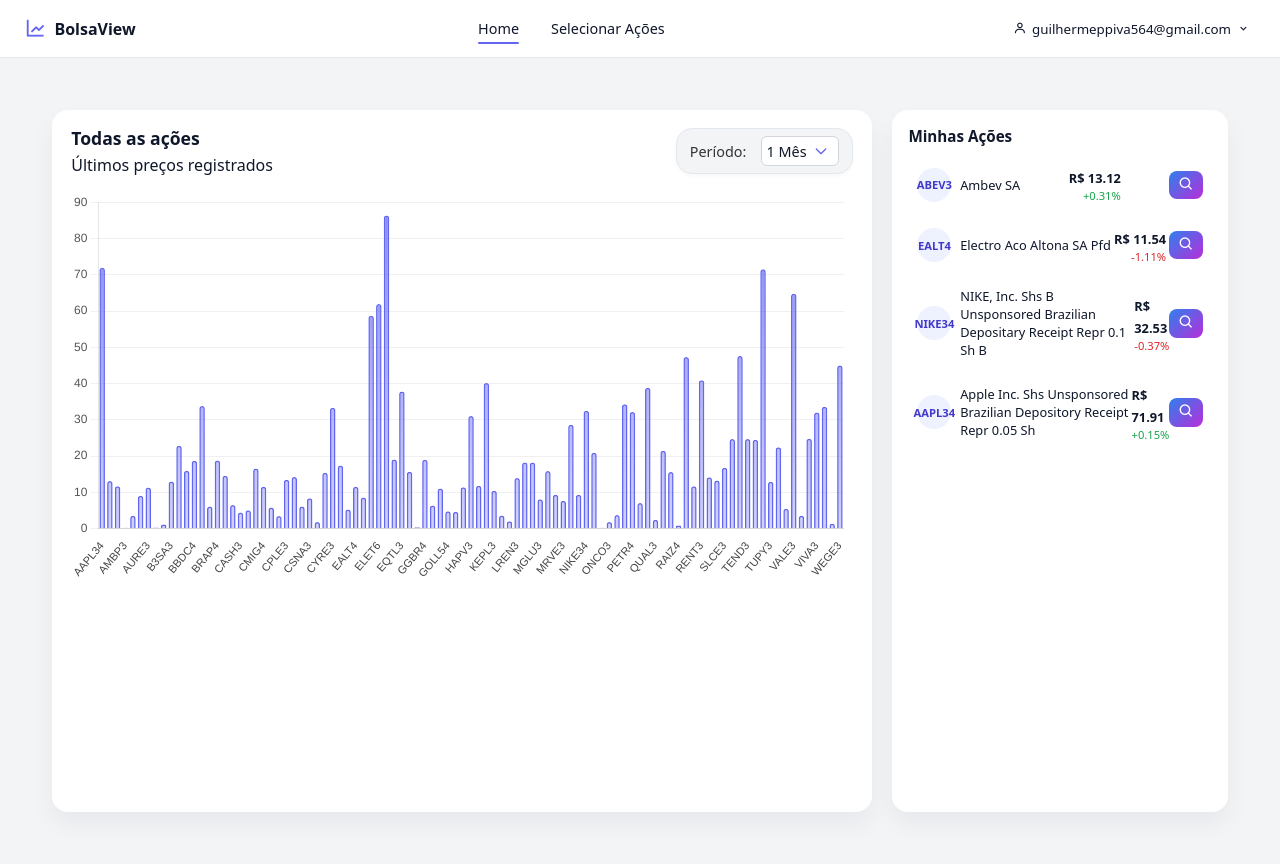
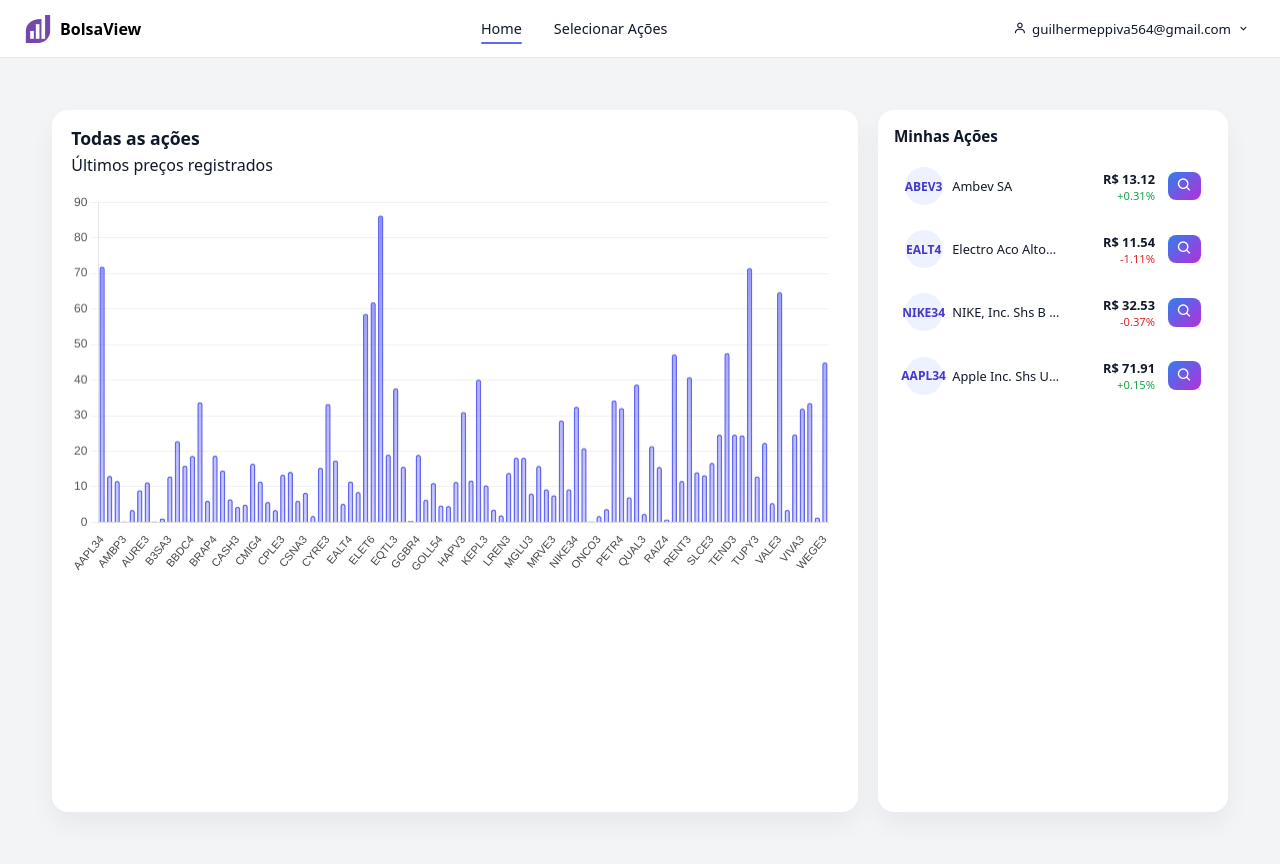
Before and after one commit to Gu1lherme09/RabbitMQ-Mercado-de-acoes, a Django app: page /home/ in a window 1280 px wide. Run offline with Django 4.2, Linux system fonts and the light colour scheme; a user stored in the database is signed in; data comes from the database, SQL or seed files in the repository; both versions use the stored data as it was after the commit.

Commit message:
segunda versão

```diff
--- a/Consultor_bolsa/view.py
+++ b/Consultor_bolsa/view.py
@@ -5,7 +5,7 @@ from django.shortcuts import redirect, get_object_or_404
 from django.views.decorators.http import require_POST,require_GET
 from django.http import JsonResponse
 
-from tela_cadastro.models import Acao, AcaoHistorico, Monitoramento
+from tela_cadastro.models import Acao, AcaoHistorico, Monitoramento, Usuario
 
 @login_required(login_url='login')
 def home(request):
@@ -20,7 +20,15 @@ def home(request):
 @login_required(login_url='login')
 def consultar_acoes(request):
     acoes = Acao.objects.all()
-    return render(request,'consultar/consultar.html',{'acoes': acoes})
+     # pega os IDs das ações já monitoradas por este usuário
+    monitoradas_ids = Monitoramento.objects.filter(usuario=request.user).values_list('acao_id', flat=True)
+
+    ctx = {
+        'acoes': acoes,
+        'monitoradas_ids': monitoradas_ids,
+    }
+
+    return render(request,'consultar/consultar.html',ctx)
 
 @require_POST
 @login_required
--- a/static/css/base.css
+++ b/static/css/base.css
@@ -90,3 +90,33 @@ body {
 .page-content {
   padding: 2rem;
 }
+
+.logo {
+  display: flex;
+  align-items: center;
+  gap: 0.5rem;
+  font-weight: 600;
+  color: #000; /* texto preto */
+  text-decoration: none;
+  transition: transform 0.2s ease, color 0.2s ease;
+}
+
+.logo img {
+  width: 28px;
+  height: 28px;
+}
+
+.logo span {
+  color: #000; /* garante que o texto fique preto */
+}
+
+.logo:hover {
+  text-decoration: none;
+  text-underline-offset: 4px;
+  transform: scale(1.03); /* leve zoom elegante */
+}
+
+/* opcional: evita mudar a cor da logo mesmo no hover */
+.logo:hover span {
+   color: #6366f1; /* igual ao hover dos links principais */
+}
--- a/static/css/home/home.css
+++ b/static/css/home/home.css
@@ -130,66 +130,92 @@
     .indice-list {
         display: flex;
         flex-direction: column;
-        gap: .45rem;
+        gap: 0.45rem;
         flex: 1;
-        overflow-y: auto
+        overflow-y: auto;
     }
 
+    /* Cada item */
     .indice-item {
         display: flex;
         align-items: center;
         justify-content: space-between;
-        padding: .45rem .5rem;
-        border-radius: .6rem;
+        gap: 0.8rem;
+        padding: 0.5rem 0.6rem;
+        border-radius: 0.6rem;
+        border: 1px solid transparent;
         cursor: pointer;
-        border: 1px solid transparent;
+        transition: background 0.15s ease, border-color 0.15s ease;
     }
 
     .indice-item:hover {
         background: #f8fafc;
-        border-color: #e2e8f0
+        border-color: #e2e8f0;
     }
 
+    /* Lado esquerdo (símbolo + nome) */
     .indice-left {
         display: flex;
         align-items: center;
-        gap: .55rem
+        gap: 0.6rem;
+        flex: 1 1 auto;
+        /* ocupa o espaço restante */
+        min-width: 0;
+        /* evita quebra estranha */
     }
 
     .badge {
-        width: 34px;
-        height: 34px;
-        border-radius: 9999px;
+        width: 38px;
+        height: 38px;
+        border-radius: 50%;
         background: #eef2ff;
         display: flex;
         align-items: center;
         justify-content: center;
         font-weight: 600;
-        font-size: .7rem;
-        color: #4338ca
+        font-size: 0.75rem;
+        color: #4338ca;
+        flex-shrink: 0;
     }
 
     .name {
-        font-size: .8rem
+        font-size: 0.8rem;
+        color: #111827;
+        white-space: nowrap;
+        overflow: hidden;
+        text-overflow: ellipsis;
+        max-width: 110px;
+    }
+
+    /* Lado direito (valor e variação) */
+    .indice-right {
+        display: flex;
+        flex-direction: column;
+        align-items: flex-end;
+        /* alinha à direita */
+        min-width: 80px;
+        text-align: right;
     }
 
     .price {
         font-weight: 600;
-        font-size: .8rem
+        font-size: 0.8rem;
+        color: #111827;
     }
 
     .var {
-        font-size: .7rem;
+        font-size: 0.7rem;
         text-align: right;
-        display: block
+        display: block;
+        width: 100%;
     }
 
     .var.up {
-        color: #16a34a
+        color: #16a34a;
     }
 
     .var.down {
-        color: #dc2626
+        color: #dc2626;
     }
 
     .empty {
--- a/templates/consultar/consultar.html
+++ b/templates/consultar/consultar.html
@@ -60,6 +60,7 @@
           <td>{{ acao.volume|floatformat:0|intcomma }}</td>
           <td>R$ {{ acao.market_cap|floatformat:2|intcomma }}</td>
           <td>{{ acao.setor|default:"—" }}</td>
+          {% if acao.id not in monitoradas_ids %}
           <td>
             <button
               type="button"
@@ -70,6 +71,7 @@
               +
             </button>
           </td>
+          {% endif %}
         </tr>
         {% empty %}
         <tr><td colspan="8" class="no-data">Nenhuma ação cadastrada.</td></tr>
--- a/templates/home/home.html
+++ b/templates/home/home.html
@@ -12,7 +12,7 @@
         <h2>Todas as ações</h2>
         <p><span class="up"></span></p>
       </div>
-      <div class="chart-filtros">
+      <div class="chart-filtros" id="chartFiltros">
         <label for="selectPeriodo" style="font-size:0.9rem; color:#333;">Período:</label>
         <select id="selectPeriodo" style="margin-left:0.4rem; padding:0.3rem; border-radius:6px;">
           <option value="1w">1 Semana</option>
@@ -39,7 +39,8 @@
               <span class="badge">{{ m.acao.abreviacao }}</span>
               <span class="name">{{ m.acao.nome }}</span>
             </div>
-            <div>
+
+            <div class="indice-right">
               <span class="price">R$ {{ m.acao.valor_atual|floatformat:2 }}</span>
               {% if m.acao.percentual_mudanca >= 0 %}
                 <span class="var up">+{{ m.acao.percentual_mudanca|floatformat:2 }}%</span>
@@ -47,9 +48,10 @@
                 <span class="var down">{{ m.acao.percentual_mudanca|floatformat:2 }}%</span>
               {% endif %}
             </div>
-              <button class="btn-add" data-simbolo="{{ m.acao.abreviacao }}" data-nome="{{ m.acao.nome }}">
-                <i class='bx bx-search'></i>
-              </button>
+
+            <button class="btn-add" data-simbolo="{{ m.acao.abreviacao }}" data-nome="{{ m.acao.nome }}">
+              <i class='bx bx-search'></i>
+            </button>
           </div>
         {% endfor %}
       {% else %}
@@ -98,6 +100,7 @@ document.addEventListener("DOMContentLoaded", async () => {
   const chartTitle = document.querySelector('.chart-title h2');
   const chartSubtitle = document.querySelector('.chart-title p');
   const periodoSelect = document.getElementById("selectPeriodo");
+  const filtroPeriodo = document.getElementById("chartFiltros");
   let simboloAtual = null;
   let chart = null;
 
@@ -115,6 +118,7 @@ document.addEventListener("DOMContentLoaded", async () => {
   async function carregarTodasAcoes() {
     chartTitle.textContent = "Todas as ações";
     chartSubtitle.textContent = "Últimos preços registrados";
+    filtroPeriodo.style.display = "none";  // 🔴 esconde o filtro
 
     try {
       const resp = await fetch("/banco/acoes/basicas/");
@@ -195,6 +199,7 @@ document.addEventListener("DOMContentLoaded", async () => {
   async function carregarGrafico(simbolo, periodo = "1mo") {
     chartTitle.textContent = simbolo;
     chartSubtitle.innerHTML = "Carregando dados...";
+    filtroPeriodo.style.display = "flex";  // 🟢 mostra o filtro
 
     try {
       const resp = await fetch(`/banco/historico_ou_basico/${simbolo}/?periodo=${periodo}`);
--- a/templates/partials/nav-bar.html
+++ b/templates/partials/nav-bar.html
@@ -1,9 +1,11 @@
+{% load static %}
 <header class="topbar">
-  <div class="logo">
-      <i class='bx bx-line-chart'></i>
-      <span>BolsaView</span>
-  </div>
-
+    <a href="{% url 'home' %}" style="text-decoration: none;">
+    <div class="logo">
+        <img src="{% static 'img/favicon.svg' %}" alt="Logo BolsaView">
+        <span>BolsaView</span>
+    </div>
+    </a>
   <nav class="navbar">
       <a href="{% url 'home' %}" class="nav-link {% if request.resolver_match.url_name == 'home' %}active{% endif %}">
           Home
```
Also changed, not shown: db.sqlite3, static/img/favicon.svg (added). Lines whose indentation alone changed are shown as unchanged.
